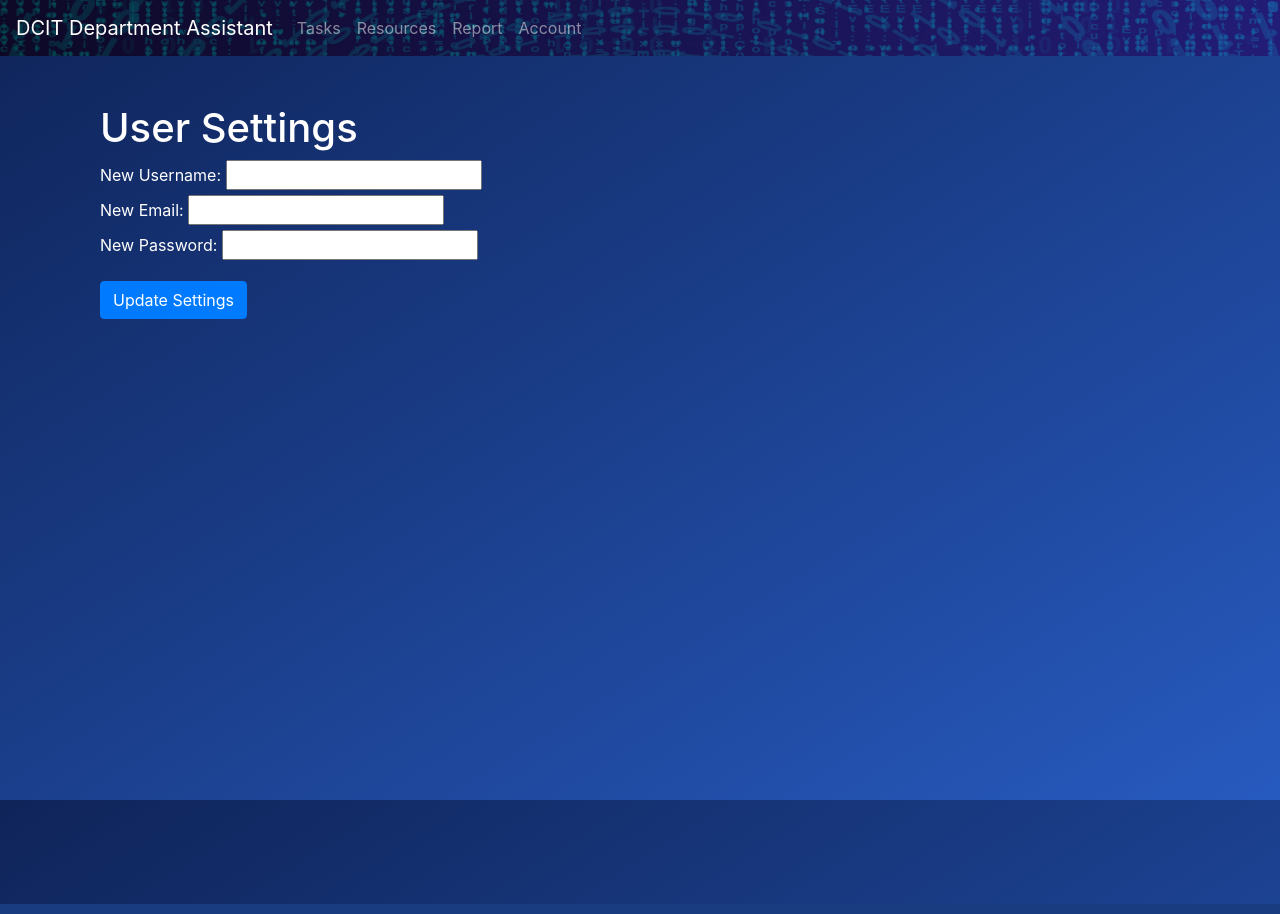
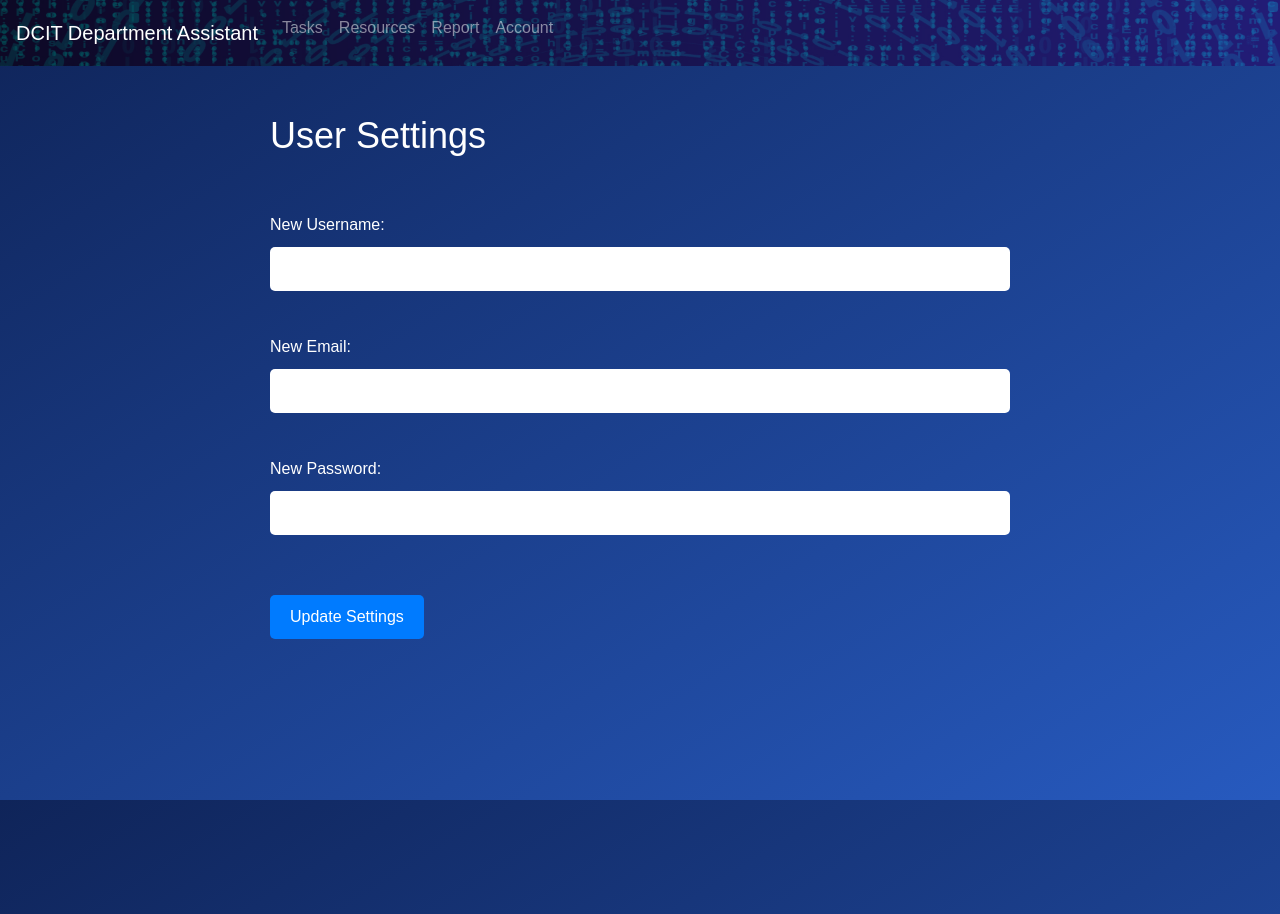
Before and after one commit to Updeus/Final-Year-Project, a Python web app: template App/templates/user_settings.html in a window 1280 px wide. Run offline with Jinja, Linux system fonts and the light colour scheme; the template is opened without the code that fills it, so the values that code supplies are empty; some libraries are stand-ins or nearby versions.

Commit message:
user settings frontend

```diff
--- a/App/templates/user_settings.html
+++ b/App/templates/user_settings.html
@@ -6,26 +6,94 @@
   {% block page %}DCIT Department Assistant{% endblock %}
   {{ super() }}
 
-
   {% block content %}
   <head>
     <title>User Settings</title>
     <meta charset="utf-8">
     <meta name="viewport" content="width=device-width, initial-scale=1, shrink-to-fit=no">
 
+    <!-- Bootstrap stylesheet and JavaScript -->
     <link rel="stylesheet" href="https://maxcdn.bootstrapcdn.com/bootstrap/4.5.2/css/bootstrap.min.css">
     <script src="https://ajax.googleapis.com/ajax/libs/jquery/3.5.1/jquery.min.js"></script>
     <script src="https://cdnjs.cloudflare.com/ajax/libs/popper.js/1.16.0/umd/popper.min.js"></script>
     <script src="https://maxcdn.bootstrapcdn.com/bootstrap/4.5.2/js/bootstrap.min.js"></script>
 
+    <!-- Custom stylesheet -->
     <link rel="stylesheet" href="{{ url_for('static', filename='style.css') }}">
-</head>
+
 
     <style>
-  body{
-    color:white;
+      /* style.css */
+
+body {
+  background-color: #303030;
+  font-family: sans-serif;
 }
+
+.container {
+  max-width: 800px;
+  margin: 0 auto;
+}
+
+h1 {
+  font-size: 36px;
+  color:#ffffff;
+}
+
+label {
+  display: block;
+  margin-bottom: 10px;
+  color:#ffffff;
+}
+
+input[type="text"],
+input[type="email"],
+input[type="password"] {
+  display: block;
+  margin-bottom: 20px;
+  width: 100%;
+  padding: 10px;
+  font-size: 16px;
+  border-radius: 5px;
+  border: none;
+  background-color: #ffffff;
+  color: black;
+}
+
+input[type="submit"] {
+  padding: 10px 20px;
+  font-size: 16px;
+  background-color: #007bff;
+  color: #ffffff;
+  border-radius: 5px;
+  border: none;
+  cursor: pointer;
+}
+
+.alert {
+  padding: 15px;
+  margin-bottom: 20px;
+  border: none;
+  border-radius: 5px;
+  color: #ffffff;
+}
+
+.alert-info {
+  background-color: #007bff;
+}
+
+ul {
+  margin-left: 0;
+  padding-left: 0;
+}
+
+li {
+  list-style: none;
+  margin-bottom: 10px;
+}
+
     </style>
+  </head>
 
   <body>
     {% with messages = get_flashed_messages() %}
@@ -42,9 +110,10 @@
     {% endif %}
     {% endwith %}
 
-  <div class="container"  id="content"></div>
+    <div class="container" id="content"></div>
     <div class="container" style="height: 100vh">
-        <h1 class="mt-5" >User Settings</h1>
+      <h1 class="mt-5">User Settings</h1>
+      <br><br>
       {% for message in get_flashed_messages() %}
       <p>{{ message }}</p>
       {% endfor %}
@@ -58,7 +127,6 @@
         <input type="submit" value="Update Settings" class="btn btn-primary mt-3">
       </form>
     </div>
-
   </body>
   {% endblock %}
 </html>
```
Lines whose indentation alone changed are shown as unchanged.
